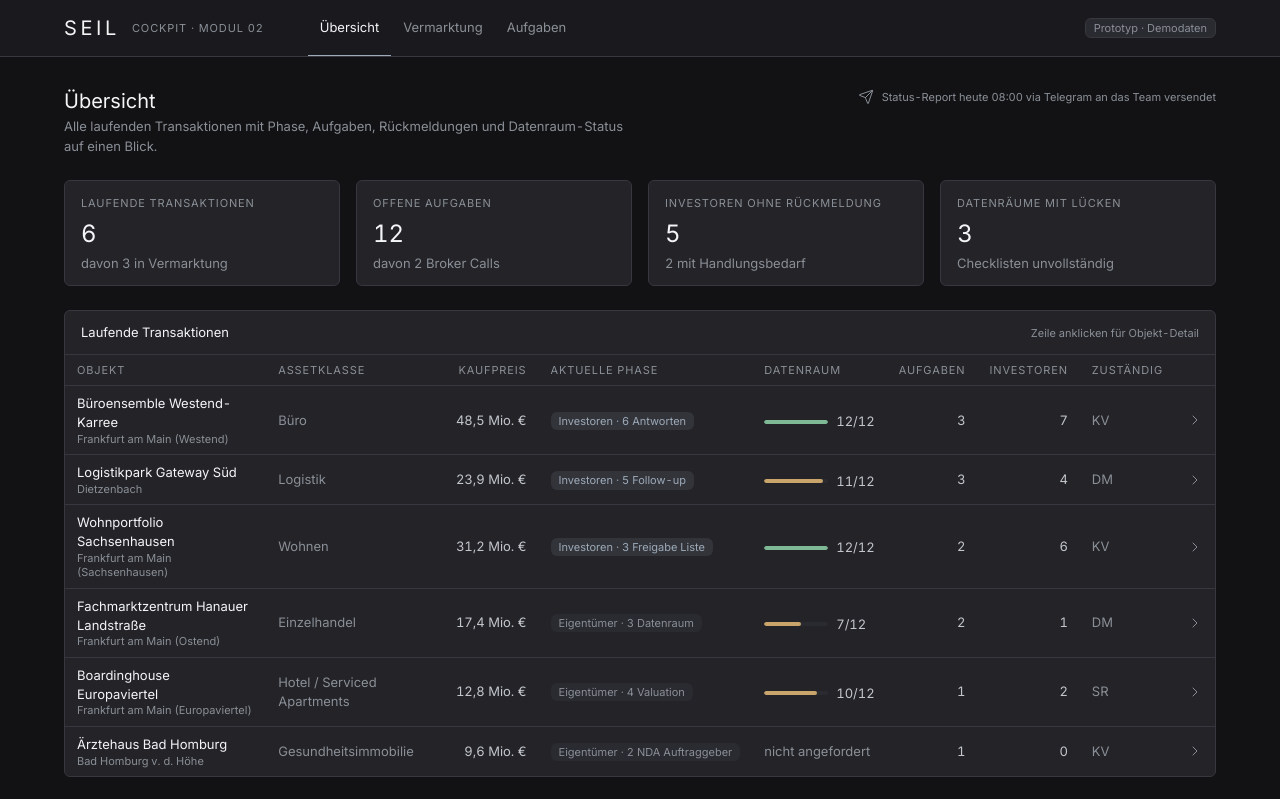
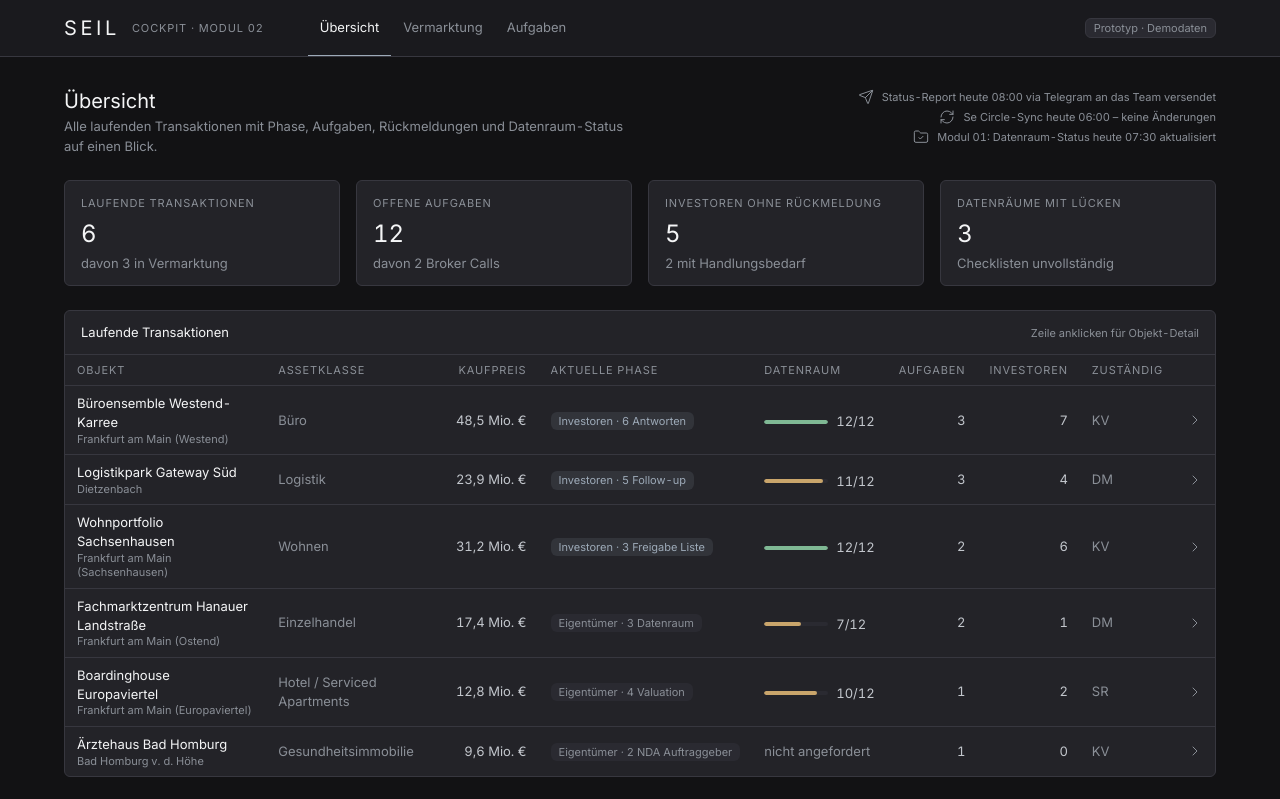
Before and after one commit to Ricdog87/Seil-Dashboard-CRM, a Next.js app: page / in a window 1280 px wide. Shown: the top 799 px of the page. Built offline with nearby package versions, Linux system fonts and the light colour scheme.

Commit message:
Ausbau Kickoff (3/7): Uebersicht mit Systemstatus (Telegram, Se Circle, Modul 01)

```diff
--- a/app/page.tsx
+++ b/app/page.tsx
@@ -1,5 +1,5 @@
 import Link from "next/link";
-import { ChevronRight, Send, TriangleAlert } from "lucide-react";
+import { ChevronRight, FolderCheck, RefreshCw, Send, TriangleAlert } from "lucide-react";
 import {
   aktiverSchritt,
   aufgabenZuObjekt,
@@ -50,10 +50,21 @@ export default function UebersichtSeite() {
           titel="Übersicht"
           untertitel="Alle laufenden Transaktionen mit Phase, Aufgaben, Rückmeldungen und Datenraum-Status auf einen Blick."
         />
-        <p className="inline-flex items-center gap-2 text-kicker text-seil-muted">
-          <Send size={ICON_SM} strokeWidth={ICON_STROKE} aria-hidden />
-          Status-Report heute 08:00 via Telegram an das Team versendet
-        </p>
+        {/* Systemstatus: die drei Anbindungen aus Angebot und Kickoff, still im Hintergrund. */}
+        <div className="flex flex-col items-end gap-1 text-kicker text-seil-muted">
+          <p className="inline-flex items-center gap-2">
+            <Send size={ICON_SM} strokeWidth={ICON_STROKE} aria-hidden />
+            Status-Report heute 08:00 via Telegram an das Team versendet
+          </p>
+          <p className="inline-flex items-center gap-2">
+            <RefreshCw size={ICON_SM} strokeWidth={ICON_STROKE} aria-hidden />
+            Se Circle-Sync heute 06:00 – keine Änderungen
+          </p>
+          <p className="inline-flex items-center gap-2">
+            <FolderCheck size={ICON_SM} strokeWidth={ICON_STROKE} aria-hidden />
+            Modul 01: Datenraum-Status heute 07:30 aktualisiert
+          </p>
+        </div>
       </div>
 
       <div className="grid grid-cols-2 gap-4 lg:grid-cols-4">
```
